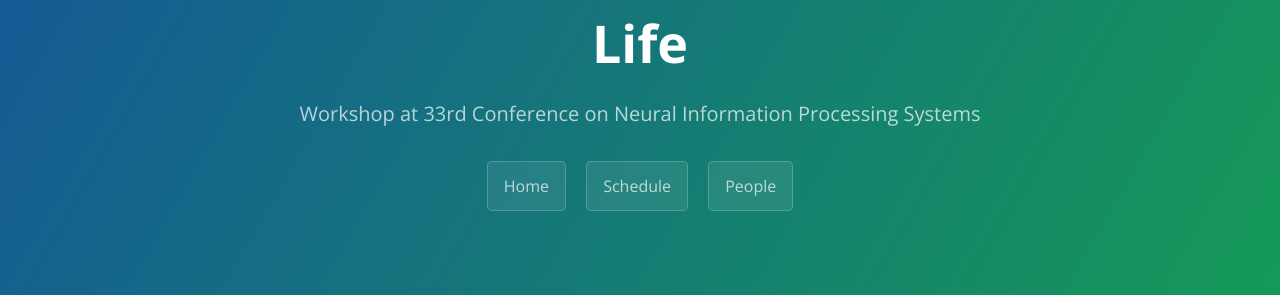
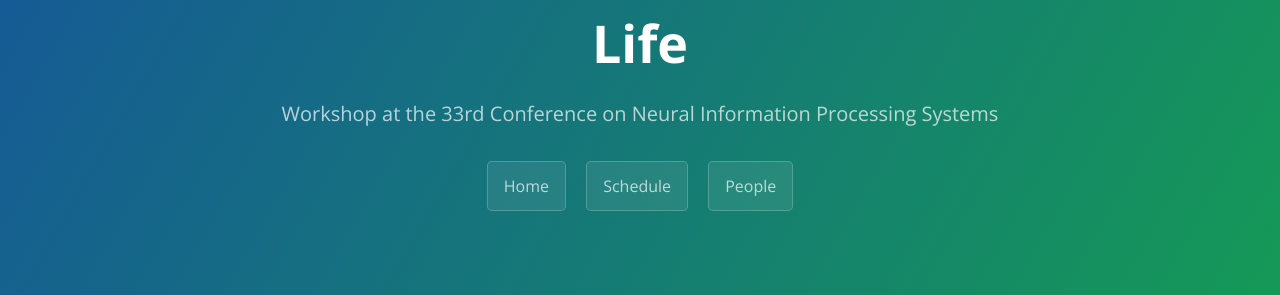
Before and after one commit to lmrl-bio/lmrl-bio.github.io, a Jekyll site: the page built from index.md, in a window 1280 px wide. Shown: the part 154-449 px from the top of the page. Built offline with Jekyll 4.4.1, drawn with Linux system fonts in a browser that asks for light colours; comment, search, counter and statistics services are not loaded.

Commit message:
Update _config.yml

```diff
--- a/_config.yml
+++ b/_config.yml
@@ -1,4 +1,4 @@
 title: Learning Meaningful Representations of Life
 description:
-  Workshop at 33rd Conference on Neural Information Processing Systems
+  Workshop at the 33rd Conference on Neural Information Processing Systems
 theme: jekyll-theme-cayman
```
